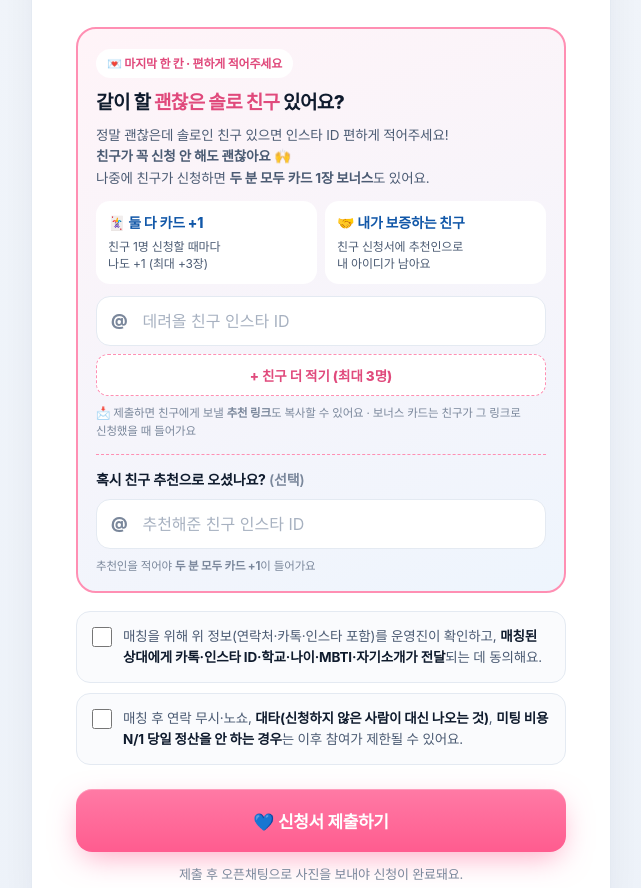
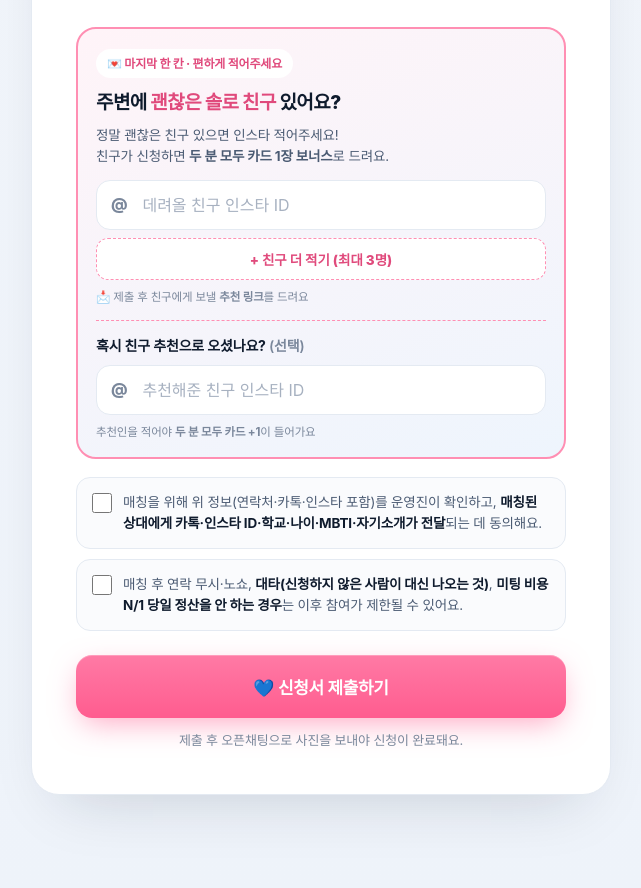
Before and after one commit to woong861/nyangdaeting, a plain HTML site: page index.html in a window 1280 px wide. Shown: the part 4882-5770 px from the top of the page, without its empty margins (319-960 px from the left). Drawn offline with Linux system fonts and the light colour scheme; no server answers; a web font is replaced by a local one.

Commit message:
친구 추천 카드 문구 축약, 혜택 박스 제거
Co-Authored-By: Claude Opus 5.5 <noreply@anthropic.com>

```diff
--- a/index.html
+++ b/index.html
@@ -233,6 +233,7 @@ textarea{resize:vertical;min-height:76px}
 @keyframes soloPulse{50%{box-shadow:0 0 0 6px rgba(255,107,154,.25)}}
 .field.bad .solo-in{border-color:#f3b5ba}
 .solo-add{margin-top:8px;border:1.5px dashed var(--pink-2);background:#fff;color:#e04a7c;font-weight:800;font-family:inherit;font-size:13.5px;border-radius:12px;padding:10px;width:100%}
+#soloList{margin-top:12px}
 #soloList .solo-in+.solo-in{margin-top:8px}
 .ref-in{margin-top:14px;padding-top:14px;border-top:1px dashed var(--pink-2)}
 .share-box{margin:18px 0 6px;background:linear-gradient(160deg,#fff4f8,#eef5fd);border:2px solid var(--pink-2);border-radius:18px;padding:16px;text-align:left}
@@ -597,15 +598,11 @@ footer b{color:rgba(255,255,255,.85)}
 
           <div class="field solo-box" data-f="solo" id="soloBox">
             <span class="solo-chip">💌 마지막 한 칸 · 편하게 적어주세요</span>
-            <h3 class="solo-t">같이 할 <em>괜찮은 솔로 친구</em> 있어요?</h3>
-            <p class="solo-d">정말 괜찮은데 솔로인 친구 있으면 인스타 ID 편하게 적어주세요!<br><b>친구가 꼭 신청 안 해도 괜찮아요</b> 🙌<br>나중에 친구가 신청하면 <b>두 분 모두 카드 1장 보너스</b>도 있어요.</p>
-            <div class="solo-perks">
-              <div><b>🃏 둘 다 카드 +1</b><span>친구 1명 신청할 때마다<br>나도 +1 (최대 +3장)</span></div>
-              <div><b>🤝 내가 보증하는 친구</b><span>친구 신청서에 추천인으로<br>내 아이디가 남아요</span></div>
-            </div>
+            <h3 class="solo-t">주변에 <em>괜찮은 솔로 친구</em> 있어요?</h3>
+            <p class="solo-d">정말 괜찮은 친구 있으면 인스타 적어주세요!<br>친구가 신청하면 <b>두 분 모두 카드 1장 보너스</b>로 드려요.</p>
             <div id="soloList"><div class="solo-in"><span>@</span><input type="text" id="solo" class="solo-ig" name="solo" maxlength="31" autocapitalize="off" autocomplete="off" placeholder="데려올 친구 인스타 ID"></div></div>
             <button type="button" class="solo-add" id="soloAdd">+ 친구 더 적기 (최대 3명)</button>
-            <p class="solo-s">📩 제출하면 친구에게 보낼 <b>추천 링크</b>도 복사할 수 있어요 · 보너스 카드는 친구가 그 링크로 신청했을 때 들어가요</p>
+            <p class="solo-s">📩 제출 후 친구에게 보낼 <b>추천 링크</b>를 드려요</p>
             <p class="solo-nudge" id="soloNudge" hidden>👆 떠오르는 솔로 친구 있으면 <b>아이디만 편하게</b> 적어주세요! 없으면 제출 버튼을 한 번 더 눌러주세요</p>
             <p class="err">인스타 ID를 정확히 적어주세요 (영문·숫자·._)</p>
             <div class="ref-in" data-f="ref">
```
